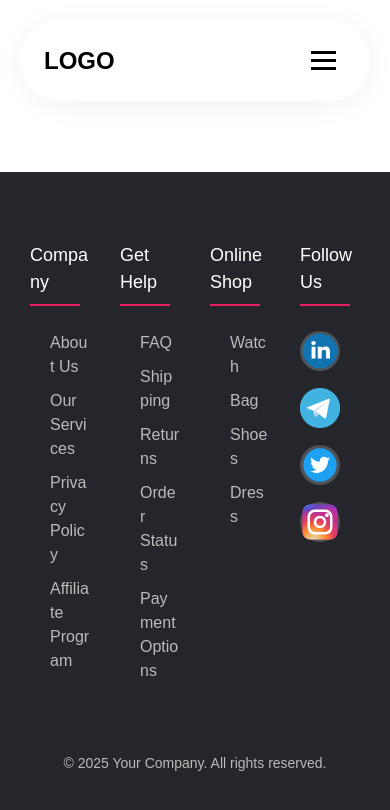
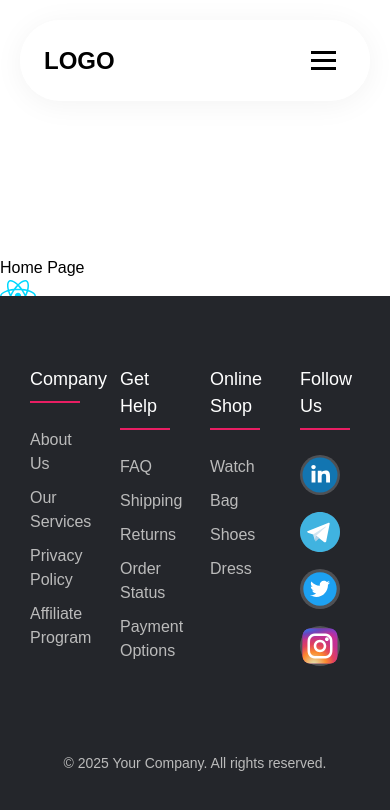
Before and after one commit to Dark-Vol/Store-Shoping, a React (Vite) app in the folder client/: page / in a window 390 px wide. Shown: the top 810 px of the page. Built offline with nearby package versions, Linux system fonts and the light colour scheme.

Commit message:
Style Reset Update: Improved Semantics, Added Responsive Design Support, and Improved Accessibility

```diff
--- a/client/src/scss/reset.scss
+++ b/client/src/scss/reset.scss
@@ -1,63 +1,123 @@
-/* Обнуляем все стили */
+/* Обнуление базовых стилей */
 *,
 *::before,
 *::after {
     margin: 0;
     padding: 0;
     box-sizing: border-box;
-    text-decoration: none;
-    list-style: none;
-    border: none;
-    outline: none;
+    /* Предпочтительнее border-box для всех элементов */
 }
 
-/* Убираем внутренние отступы и размеры по умолчанию для всех элементов */
-html, body {
+/* Базовая настройка документа */
+html {
     height: 100%;
     font-size: 100%;
-    line-height: 1.5;
-    font-family: sans-serif;
+    /* Базовый размер шрифта браузера */
+    -webkit-text-size-adjust: 100%;
+    /* Предотвращает изменение размера текста на мобильных */
+    -ms-text-size-adjust: 100%;
+    scroll-behavior: smooth;
+    /* Плавная прокрутка для современных браузеров */
 }
 
-/* Устанавливаем стандартный шрифт и нормализуем поведение текста */
 body {
-    word-wrap: break-word;
-    word-break: break-word;
-    background-color: transparent;
+    min-height: 100%;
+    /* Используем min-height вместо height для гибкости */
+    line-height: 1.5;
+    /* Универсальное значение для читаемости */
+    font-family: sans-serif;
+    /* Дефолтный шрифт */
+    -webkit-font-smoothing: antialiased;
+    /* Сглаживание шрифтов для Webkit */
+    -moz-osx-font-smoothing: grayscale;
+    /* Сглаживание шрифтов для Firefox */
+    overflow-x: hidden;
+    /* Предотвращает горизонтальную прокрутку */
 }
 
-/* Для изображений и видео */
-img, picture, video {
-    display: block;
+/* Контейнер */
+.container {
+    max-width: 1170px;
+    margin: 0 auto;
+    /* Более явное центрирование */
+}
+
+/* Изображения и медиа */
+img,
+picture,
+video,
+iframe {
     max-width: 100%;
     height: auto;
+    display: block;
+    /* Убирает лишние отступы под изображениями */
+    vertical-align: middle;
+    /* Выравнивание по центру */
 }
 
-/* Убираем дефолтные стили для ссылок */
+/* Ссылки */
 a {
     color: inherit;
     text-decoration: none;
     outline: none;
+    /* Убирает outline для доступности можно переопределить позже */
 }
 
-/* Убираем дефолтные стили для форм */
-button, input, select, textarea {
-    background: none;
-    border: none;
-    padding: 0;
+/* Элементы форм */
+button,
+input,
+select,
+textarea {
     font-family: inherit;
     font-size: inherit;
     color: inherit;
-    outline: none;
-    cursor: pointer;
+    background: none;
+    border: none;
+    margin: 0;
+    /* Убираем дефолтные отступы */
+    appearance: none;
+    /* Сбрасываем стили браузера */
 }
 
-button, input {
+button {
+    cursor: pointer;
+    padding: 0;
+    /* Убираем дефолтные отступы */
+}
+
+input[type="text"],
+input[type="email"],
+input[type="password"],
+input[type="search"],
+textarea {
+    border: 1px solid #ccc;
+    /* Минимальная граница для видимости */
+    padding: 8px;
+    /* Базовые отступы */
     appearance: none;
 }
 
-input[type="checkbox"], input[type="radio"] {
-    box-sizing: border-box;
+textarea {
+    resize: vertical;
+    /* Только вертикальное изменение размера */
+    min-height: 80px;
+}
+
+/* Плейсхолдеры */
+::-webkit-input-placeholder,
+::-moz-placeholder,
+:-ms-input-placeholder,
+::placeholder {
+    color: #999;
+    /* Более практичный цвет вместо transparent */
+    opacity: 1;
+    /* Для кроссбраузерности */
+}
+
+/* Списки */
+ul,
+ol {
+    list-style: none;
 }
 
 /* Таблицы */
@@ -66,90 +126,97 @@ table {
     border-spacing: 0;
 }
 
-th, td {
+th,
+td {
+    text-align: left;
     padding: 0;
-    text-align: left;
 }
 
-/* Убираем дефолтные стили для блоков */
-blockquote, dl, dd, ol, ul, menu {
+/* Разделители */
+hr {
+    border: 0;
+    border-top: 1px solid #ccc;
+}
+
+/* Flex row */
+.row {
+    display: flex;
+    flex-wrap: wrap;
+}
+
+/* Семантические элементы */
+header,
+footer,
+main,
+section,
+article,
+aside,
+nav,
+figure,
+figcaption {
+    display: block;
     margin: 0;
     padding: 0;
 }
 
-hr {
-    border: none;
-    border-top: 1px solid #ccc;
+main {
+    flex: 1 0 auto;
+    /* Для прикрепления футера к низу */
 }
 
-/* Убираем стили для списков */
-ul, ol {
-    list-style: none;
+/* Типографика */
+b,
+strong {
+    font-weight: bolder;
+    /* Более современный подход вместо inherit */
 }
 
-/* Убираем стили для inline-элементов */
-b, strong {
-    font-weight: inherit;
+i,
+em {
+    font-style: italic;
+    /* Возвращаем базовую логику вместо inherit */
 }
 
-em, i {
-    font-style: inherit;
+/* Доступность и интерактивность */
+:focus {
+    outline: none;
+    /* Можно переопределить для доступности позже */
 }
 
-/* Убираем стили для фреймов */
-iframe {
-    border: none;
-    max-width: 100%;
-    display: block;
+button:focus,
+input:focus,
+select:focus,
+textarea:focus {
+    outline: none;
+    /* Убираем стандартный outline */
 }
 
-/* Настройка для HTML5 элементов */
-header, footer, section, article, aside, nav, figure, figcaption, main, mark, meter, output, progress, summary, dialog {
-    display: block;
+:global {
+
+    html,
+    body {
+        height: 100%;
+        margin: 0;
+    }
+
+    body {
+        display: flex;
+        flex-direction: column;
+        min-height: 100vh;
+        line-height: 1.5;
+        font-family: 'Poppins', sans-serif;
+    }
+
+    main {
+        flex: 1 0 auto; // Растягивает основной контент
+    }
 }
 
-/* Убираем дефолтные стили для полей ввода */
-input[type="text"], input[type="email"], input[type="password"], input[type="search"], textarea {
-    appearance: none;
-    background: none;
-    border: 1px solid #ccc;
-    padding: 8px;
-    font-family: inherit;
-    font-size: inherit;
-    color: inherit;
+/* Медиа-запросы для мобильных устройств */
+@media (prefers-reduced-motion: reduce) {
+    * {
+        animation: none !important;
+        transition: none !important;
+        scroll-behavior: auto !important;
+    }
 }
-
-/* Дефолтный отступ для списка и блока */
-ul, ol {
-    padding-left: 20px;
-}
-
-/* Скрытие текстового выбора на мобильных */
-::-webkit-input-placeholder {
-    color: transparent;
-}
-
-/* Убираем стили для ссылок при наведении */
-a:focus, a:hover {
-    text-decoration: none;
-}
-
-/* Сброс стилизации для картинок */
-img {
-    max-width: 100%;
-    height: auto;
-    display: block;
-    vertical-align: middle;
-}
-
-/* Кастомные элементы на мобильных устройствах */
-textarea {
-    resize: vertical;
-    min-height: 80px;
-}
-
-/* Убираем стили для футера, хедера и секций */
-footer, header, main, section {
-    margin: 0;
-    padding: 0;
-}
```
